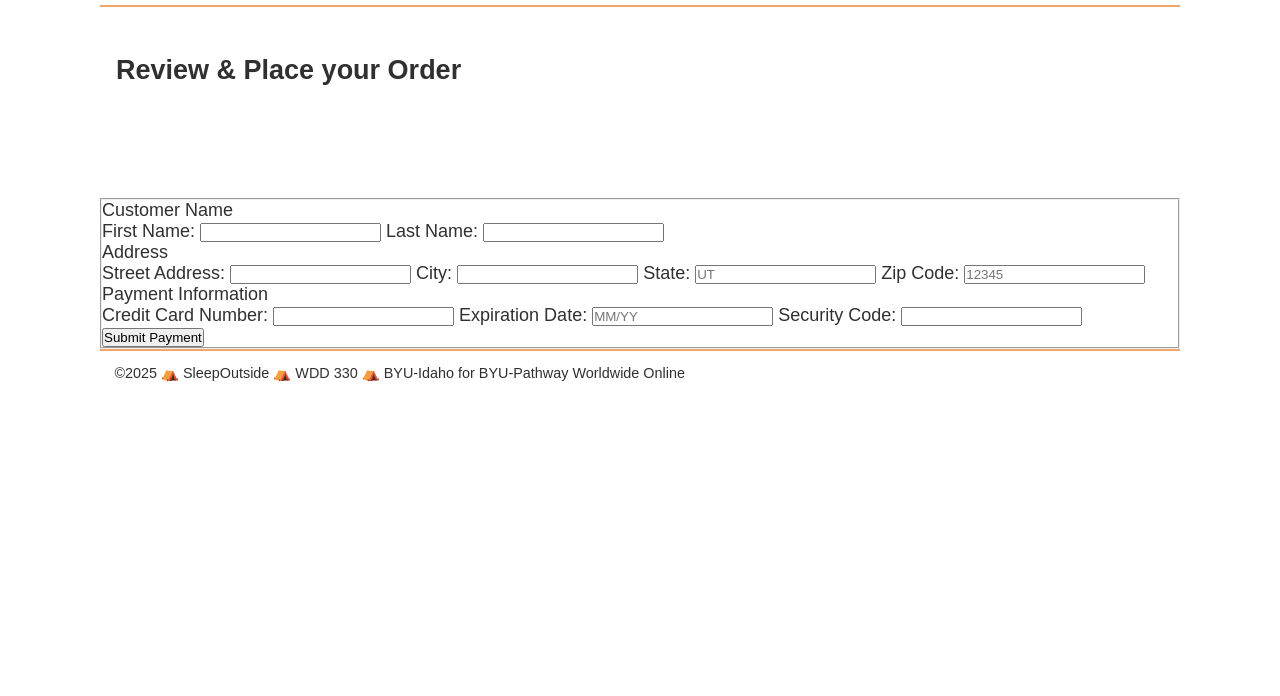
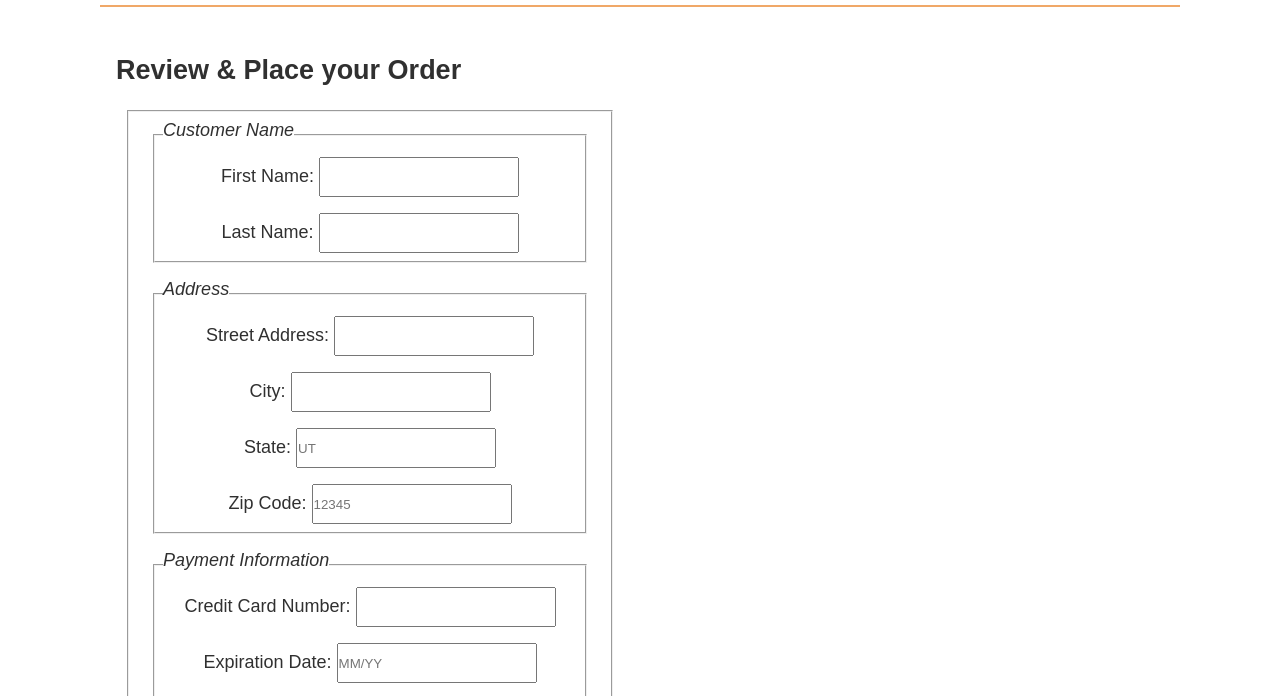
Before and after one commit to juliocelon/Sleep-Outside, a website: page src/checkout/index.html in a window 1280 px wide. Shown: the part 71-767 px from the top of the page. Drawn offline with Linux system fonts and the light colour scheme.

Commit message:
added event listener and updated css

```diff
--- a/src/checkout/index.html
+++ b/src/checkout/index.html
@@ -18,46 +18,43 @@
     <main class="divider">
       <section class="products">
         <h2>Review & Place your Order</h2>
-        <div id="order-summary">
-          <p id="checkout-subtotal"></p>
-          <p id="checkout-taxes"></p>
-          <p id="checkout-shipping"></p>
-          <p id="checkout-total"></p>
-        </div>
       </section>
       <section class="checkout-form">
-        <form>
+        <fieldset>
           <fieldset>
-            <div class="form-heading" id="customer-info">Customer Name</div>
-            <label>First Name: </label>
-            <input type="text" name="first-name" pattern="[A-Za-z]+" required> <!--Letters Only-->
-            <label>Last Name: </label>
-            <input type="text" name="last-name" pattern="[A-Za-z]+" required> <!--Letters Only-->
+            <legend>Customer Name</legend>
+            <label>First Name: <input type="text" name="first-name" pattern="[A-Za-z]+" required> <!--Letters Only--></label>
+            <label>Last Name: <input type="text" name="last-name" pattern="[A-Za-z]+" required> <!--Letters Only--></label>
+          </fieldset>
 
-            <div class="form-heading" id="address">Address</div>
-            <label>Street Address: </label>
-            <input type="text" name="street-address" required>
-            <label>City: </label>
-            <input type="text" name="city" pattern="[A-Za-z]+" required> <!--Letters Only-->
-            <label>State: </label>
-            <input type="text" name="state" pattern="[A-Z]{2}" title="Enter two capital letters (ex. UT)" placeholder = "UT" required> <!--2 Capitalized Letters Only-->
-            <label>Zip Code: </label>
-            <input type="text" name="zip-code" pattern="\d{5}" title="Enter 5 digit zipcode" placeholder="12345" required> <!--5 Numbers Only-->
+          <fieldset>
+            <legend>Address</legend>
+            <label>Street Address: <input type="text" name="street-address" required></label>
+            <label>City: <input type="text" name="city" pattern="[A-Za-z]+" required> <!--Letters Only--></label>
+            <label>State: <input type="text" name="state" pattern="[A-Z]{2}" title="Enter two capital letters (ex. UT)" placeholder="UT" required> <!--2 Capitalized Letters Only--></label>
+            <label>Zip Code: <input type="text" id="zipcode" name="zip-code" pattern="\d{5}" title="Enter 5 digit zipcode" placeholder="12345" required> <!--5 Numbers Only--></label>
+        </fieldset>
 
-            <div class="form-heading" id="credit-card">Payment Information</div>
-            <label>Credit Card Number: </label>
-            <input type="text" name="credit-card-number" pattern="\d{13,19}" required>
-            <label>Expiration Date: </label>
-            <input type="text" name="expiration-date" pattern="(0[1-9]|1[0-2])\/\d{2}" placeholder="MM/YY" required>
-            <label>Security Code: </label>
-            <input type="text" name="security-code" pattern="\d{3,4}" required>
+        <fieldset>
+            <legend>Payment Information</legend>
+            <label>Credit Card Number: <input type="text" name="credit-card-number" pattern="\d{13,19}" required></label>
+            <label>Expiration Date: <input type="text" name="expiration-date" pattern="(0[1-9]|1[0-2])\/\d{2}" placeholder="MM/YY" required></label>
+            <label>Security Code: <input type="text" name="security-code" pattern="\d{3,4}" required></label>
+          </fieldset>
 
+          <div id="submit-button">
             <input type="submit" value="Submit Payment">
-
-          </fieldset>
+          </div>
 
         </form>
       </section>
+      <div id="order-summary">
+        <h2>Order Summary</h2>
+        <p id="checkout-subtotal"></p>
+        <p id="checkout-taxes"></p>
+        <p id="checkout-shipping"></p>
+        <p id="checkout-total"></p>
+      </div>
     </main>
 
     <footer class="footer" id="checkout-footer"></footer>
--- a/src/css/style.css
+++ b/src/css/style.css
@@ -313,6 +313,68 @@ button {
   }
 }
 
+
+/* Checkout Form */
+.checkout-form {
+  display: flex;
+  flex-direction: column;
+  align-items: center;
+  justify-content: center;
+  margin-bottom: 2rem;
+  width: 50%;
+  min-width: 280px;
+}
+
+form {
+  font-family: var(--font-body);
+  padding: 2rem;
+}
+
+fieldset {
+  width: 90%;
+  margin: .5rem;
+  display: flex;
+  flex-direction: column;
+  align-items: center;
+}
+
+legend {
+  font-style: italic;
+  padding-bottom: 0.5rem;
+  margin-left: .5rem;
+}
+
+label {
+  display: block;
+  padding: 0.5rem;
+}
+
+input[type=text] {
+  height: 40px;
+  width: 200px;
+}
+
+input[type="submit"] {
+  border: none;
+  background: black;
+  color: #fff;
+  border-radius: 6px;
+  padding: .8rem;
+  width: 96%;
+  max-width: 300px;
+  margin: 2rem auto;
+  box-shadow: 1px 1px 4px #999;
+  font-family: var(--font-body), sans-serif;
+  font-size: 1rem;
+  display: block;
+}
+
+#submit-button {
+  display: flex;
+  align-items: center;
+}
+
+/* Footer */
 footer {
   font-size: var(--small-font);
   padding: 1em;
--- a/src/js/CheckoutProcess.mjs
+++ b/src/js/CheckoutProcess.mjs
@@ -1,3 +1,5 @@
+import { getLocalStorage } from "./utils.mjs";
+
 export default class CheckoutProcess {
     //Constructor
     constructor(key, outputSelector) {
@@ -12,7 +14,15 @@ export default class CheckoutProcess {
 
     init() {
         this.list = getLocalStorage(this.key);
-        this.calculateItemSummary();
+        this.calculateItemSubTotal();
+
+        //Add event listener to update taxes, shipping, and order total when a zipcode is entered.
+        const zipcodeInput = document.querySelector('#zipcode');
+        if (zipcodeInput) {
+            zipcodeInput.addEventListener('change', () => {
+                this.calculateOrderTotal();
+            })
+        }
     }
 
     //Methods
@@ -29,7 +39,7 @@ export default class CheckoutProcess {
 
         //Display the subtotal
         const subTotal = document.querySelector(`${this.outputSelector} #checkout-subtotal`);
-        subTotal.innerHTML = `$${this.itemTotal.toFixed(2)}`;
+        subTotal.innerHTML = `Subtotal: $${this.itemTotal.toFixed(2)}`;
     }
 
     calculateOrderTotal() {
@@ -57,14 +67,8 @@ export default class CheckoutProcess {
         const shipping = document.querySelector(`${this.outputSelector} #checkout-shipping`);
         const totalCost = document.querySelector(`${this.outputSelector} #checkout-total`);
 
-        tax.innerHTML = `$${this.tax.toFixed(2)}`;
-        shipping.innerHTML = `$${this.shipping.toFixed(2)}`;
-        totalCost.innerHTML = `$${this.orderTotal.toFixed(2)}`;
+        tax.innerHTML = `Taxes: $${this.tax.toFixed(2)}`;
+        shipping.innerHTML = `Shipping: $${this.shipping.toFixed(2)}`;
+        totalCost.innerHTML = `Total: $${this.orderTotal.toFixed(2)}`;
     }
-
-    calculateItemSummary() {
-        this.calculateItemSubTotal();
-        this.calculateOrderTotal();
-    }
-
 }
--- a/src/js/checkout.js
+++ b/src/js/checkout.js
@@ -1,4 +1,9 @@
-import { getLocalStorage, loadHeaderFooter } from "./utils.mjs";
+import { loadHeaderFooter } from "./utils.mjs";
+import CheckoutProcess from "./CheckoutProcess.mjs";
 
 //Call function to load headers and footers
 loadHeaderFooter();
+
+//Create new CheckoutProcess
+const checkout = new CheckoutProcess('so-cart', '#order-summary');
+checkout.init();
```
